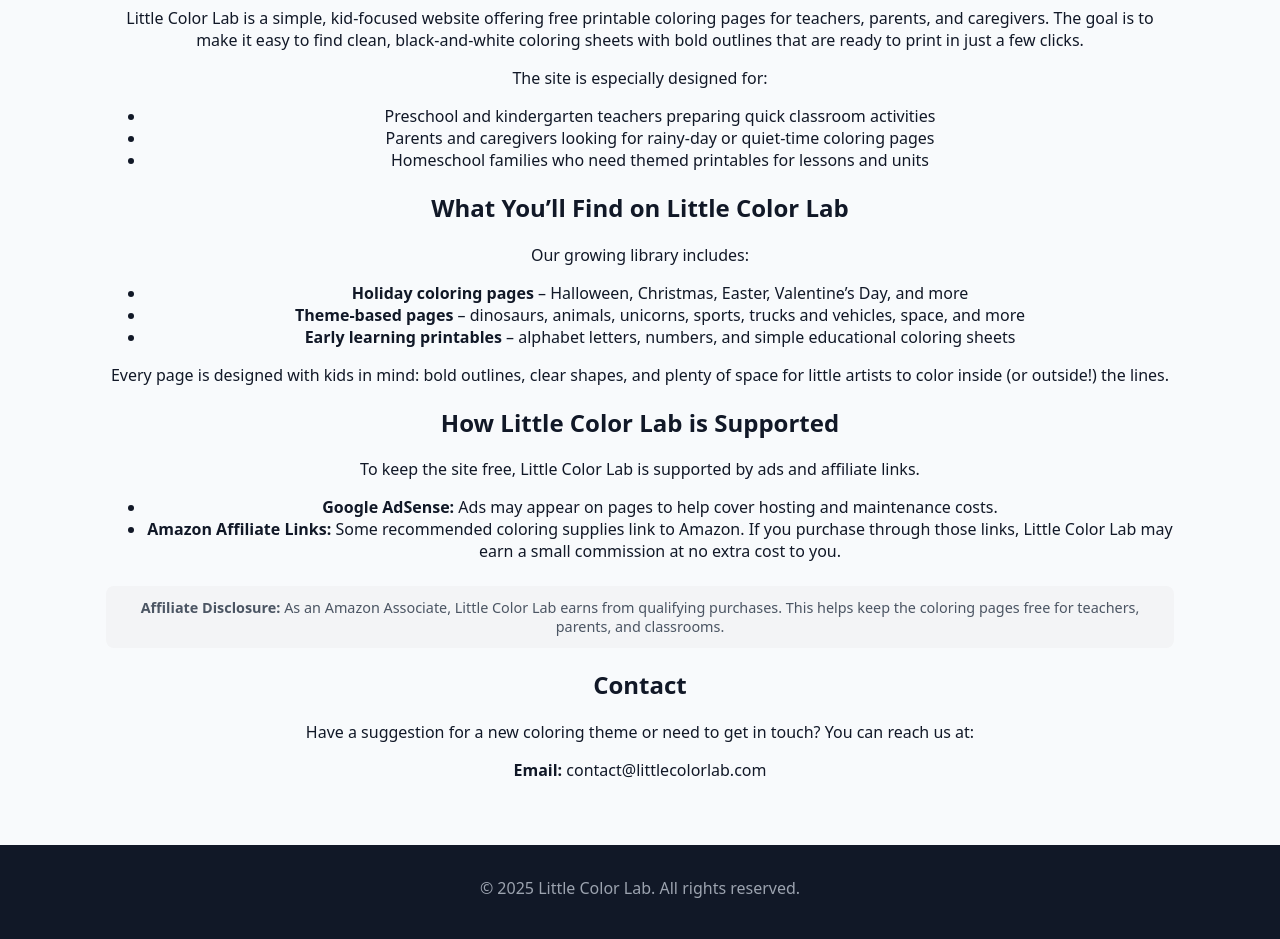
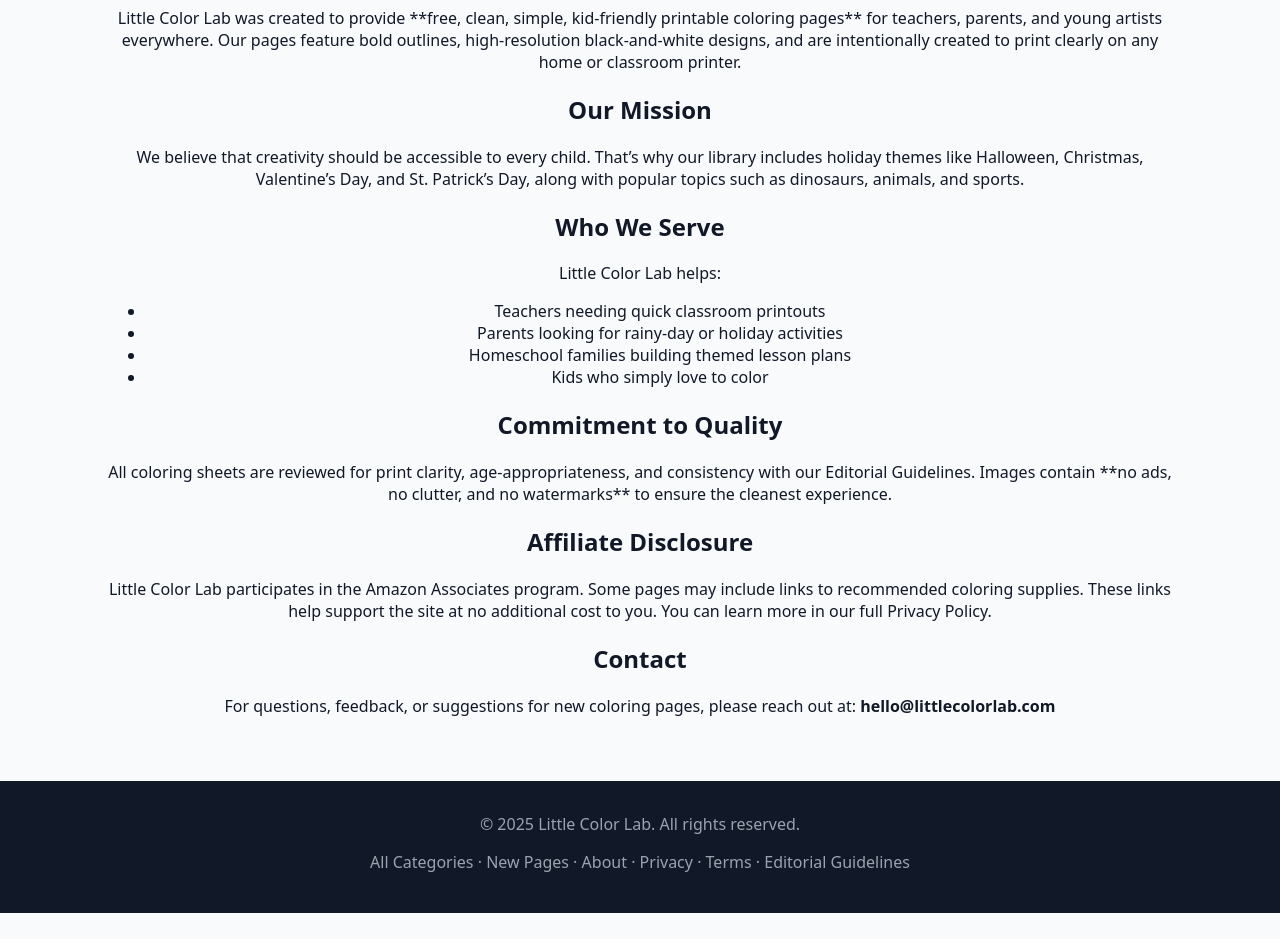
Before and after one commit to rjf5012-cmd/littlecolorlab, a plain HTML site: page about.html in a window 1280 px wide. Shown: the part 480-1419 px from the top of the page. After the commit the page ends 1393 px from the top, so only its background shows below. Drawn offline with Linux system fonts and the light colour scheme.

Commit message:
Update about.html

```diff
--- a/about.html
+++ b/about.html
@@ -2,24 +2,20 @@
 <html lang="en">
 <head>
   <meta charset="UTF-8" />
-  <title>About Little Color Lab | Free Printable Coloring Pages for Kids</title>
+  <title>About Little Color Lab | Our Mission & Free Printable Coloring Pages</title>
 
   <!-- Google AdSense -->
   <script async
     src="https://pagead2.googlesyndication.com/pagead/js/adsbygoogle.js?client=ca-pub-8509398148166447"
-    crossorigin="anonymous">
-  </script>
+    crossorigin="anonymous"></script>
 
+  <!-- Basic SEO -->
   <meta name="viewport" content="width=device-width, initial-scale=1" />
-  <meta
-    name="description"
-    content="Learn about Little Color Lab, a free resource for printable coloring pages for kids. Created for busy teachers and parents who need quick, kid-friendly printables."
-  />
+  <meta name="description" content="Learn about Little Color Lab, our mission, editorial standards, and commitment to free high-quality printable coloring pages for kids, teachers, and parents." />
   <meta name="robots" content="index,follow" />
-  <meta name="author" content="Little Color Lab" />
   <link rel="canonical" href="https://littlecolorlab.com/about.html" />
 
-  <!-- Favicons / manifest -->
+  <!-- Favicons -->
   <link rel="apple-touch-icon" sizes="180x180" href="/apple-touch-icon.png" />
   <link rel="icon" type="image/png" sizes="96x96" href="/favicon-96x96.png" />
   <link rel="icon" type="image/svg+xml" href="/favicon.svg" />
@@ -28,22 +24,33 @@
   <meta name="theme-color" content="#ffffff" />
 
   <!-- Open Graph -->
-  <meta property="og:title" content="About Little Color Lab | Free Printable Coloring Pages for Kids" />
-  <meta property="og:description" content="Little Color Lab was created for busy teachers and parents who need clean, kid-friendly printable coloring pages without hassle." />
+  <meta property="og:title" content="About Little Color Lab" />
+  <meta property="og:description" content="Learn about our mission, team, and commitment to clean and kid-friendly printable coloring pages." />
+  <meta property="og:image" content="https://littlecolorlab.com/apple-touch-icon.png" />
+  <meta property="og:url" content="https://littlecolorlab.com/about.html" />
   <meta property="og:type" content="website" />
-  <meta property="og:url" content="https://littlecolorlab.com/about.html" />
-  <meta property="og:image" content="https://littlecolorlab.com/apple-touch-icon.png" />
 
-  <!-- Twitter -->
-  <meta name="twitter:card" content="summary_large_image" />
-  <meta name="twitter:title" content="About Little Color Lab" />
-  <meta name="twitter:description" content="Learn about Little Color Lab and our free printable coloring pages for kids." />
-  <meta name="twitter:image" content="https://littlecolorlab.com/apple-touch-icon.png" />
+  <!-- Structured Data -->
+  <script type="application/ld+json">
+  {
+    "@context": "https://schema.org",
+    "@type": "AboutPage",
+    "name": "About Little Color Lab",
+    "url": "https://littlecolorlab.com/about.html",
+    "description": "Learn about Little Color Lab and our free printable coloring page mission.",
+    "publisher": {
+      "@type": "Organization",
+      "name": "Little Color Lab",
+      "url": "https://littlecolorlab.com"
+    }
+  }
+  </script>
 
-  <link rel="stylesheet" href="styles.css?v=3" />
+  <link rel="stylesheet" href="/styles.css?v=4" />
 </head>
 
 <body>
+  <!-- Header -->
   <header class="site-header">
     <div class="container header-content">
       <div class="logo">
@@ -52,10 +59,10 @@
         </a>
       </div>
       <nav class="main-nav">
-        <a href="/#browse">Browse Pages</a>
-        <a href="/about.html">About</a>
-        <a href="/privacy.html">Privacy</a>
-        <a href="/terms.html">Terms</a>
+        <a href="/">Home</a>
+        <a href="/#new">New Pages</a>
+        <a href="/#categories">Categories</a>
+        <a href="/about.html" class="active">About</a>
       </nav>
     </div>
   </header>
@@ -67,79 +74,85 @@
 
         <img
           src="/assets/logo/little-color-lab.png"
-          alt="Little Color Lab Brand Mark"
+          alt="Little Color Lab Logo"
           class="footer-logo"
           loading="lazy"
         />
 
         <p>
-          Little Color Lab is a simple, kid-focused website offering free printable coloring pages
-          for teachers, parents, and caregivers. The goal is to make it easy to find clean,
-          black-and-white coloring sheets with bold outlines that are ready to print in just a few clicks.
+          Little Color Lab was created to provide **free, clean, simple, kid-friendly printable
+          coloring pages** for teachers, parents, and young artists everywhere. Our pages feature
+          bold outlines, high-resolution black-and-white designs, and are intentionally created to
+          print clearly on any home or classroom printer.
         </p>
 
+        <h2>Our Mission</h2>
         <p>
-          The site is especially designed for:
+          We believe that creativity should be accessible to every child. That’s why our library
+          includes holiday themes like
+          <a href="/halloween-coloring-pages.html">Halloween</a>,
+          <a href="/christmas-coloring-pages.html">Christmas</a>,
+          <a href="/valentines-coloring-pages.html">Valentine’s Day</a>, and
+          <a href="/stpatricksday-coloring-pages.html">St. Patrick’s Day</a>,
+          along with popular topics such as
+          <a href="/dinosaurs-coloring-pages.html">dinosaurs</a>,
+          <a href="/animals-coloring-pages.html">animals</a>, and
+          <a href="/sports-coloring-pages.html">sports</a>.
+        </p>
+
+        <h2>Who We Serve</h2>
+        <p>
+          Little Color Lab helps:
         </p>
         <ul>
-          <li>Preschool and kindergarten teachers preparing quick classroom activities</li>
-          <li>Parents and caregivers looking for rainy-day or quiet-time coloring pages</li>
-          <li>Homeschool families who need themed printables for lessons and units</li>
+          <li>Teachers needing quick classroom printouts</li>
+          <li>Parents looking for rainy-day or holiday activities</li>
+          <li>Homeschool families building themed lesson plans</li>
+          <li>Kids who simply love to color</li>
         </ul>
 
-        <h2>What You’ll Find on Little Color Lab</h2>
+        <h2>Commitment to Quality</h2>
         <p>
-          Our growing library includes:
-        </p>
-        <ul>
-          <li><strong>Holiday coloring pages</strong> – Halloween, Christmas, Easter, Valentine’s Day, and more</li>
-          <li><strong>Theme-based pages</strong> – dinosaurs, animals, unicorns, sports, trucks and vehicles, space, and more</li>
-          <li><strong>Early learning printables</strong> – alphabet letters, numbers, and simple educational coloring sheets</li>
-        </ul>
-
-        <p>
-          Every page is designed with kids in mind: bold outlines, clear shapes, and plenty of space
-          for little artists to color inside (or outside!) the lines.
+          All coloring sheets are reviewed for print clarity, age-appropriateness, and consistency
+          with our <a href="/editorial-guidelines.html">Editorial Guidelines</a>.
+          Images contain **no ads, no clutter, and no watermarks** to ensure the cleanest experience.
         </p>
 
-        <h2>How Little Color Lab is Supported</h2>
+        <h2>Affiliate Disclosure</h2>
         <p>
-          To keep the site free, Little Color Lab is supported by ads and affiliate links.
-        </p>
-        <ul>
-          <li>
-            <strong>Google AdSense:</strong> Ads may appear on pages to help cover hosting and maintenance costs.
-          </li>
-          <li>
-            <strong>Amazon Affiliate Links:</strong> Some recommended coloring supplies link to Amazon. If you purchase
-            through those links, Little Color Lab may earn a small commission at no extra cost to you.
-          </li>
-        </ul>
-
-        <p class="affiliate-disclosure">
-          <strong>Affiliate Disclosure:</strong> As an Amazon Associate, Little Color Lab earns from qualifying purchases.
-          This helps keep the coloring pages free for teachers, parents, and classrooms.
+          Little Color Lab participates in the Amazon Associates program. Some pages may include
+          links to recommended coloring supplies. These links help support the site at no additional
+          cost to you. You can learn more in our full <a href="/privacy.html">Privacy Policy</a>.
         </p>
 
         <h2>Contact</h2>
         <p>
-          Have a suggestion for a new coloring theme or need to get in touch?
-          You can reach us at:
+          For questions, feedback, or suggestions for new coloring pages, please reach out at:
+          <strong>hello@littlecolorlab.com</strong>
         </p>
-        <p>
-          <strong>Email:</strong>
-          <a href="mailto:contact@littlecolorlab.com">contact@littlecolorlab.com</a>
-        </p>
+
       </div>
     </section>
   </main>
 
+  <!-- Footer -->
   <footer class="site-footer">
     <div class="container footer-content">
       <p>&copy; <span id="year"></span> Little Color Lab. All rights reserved.</p>
+      <p>
+        <a href="/#categories">All Categories</a> ·
+        <a href="/#new">New Pages</a> ·
+        <a href="/about.html">About</a> ·
+        <a href="/privacy.html">Privacy</a> ·
+        <a href="/terms.html">Terms</a> ·
+        <a href="/editorial-guidelines.html">Editorial Guidelines</a>
+      </p>
     </div>
   </footer>
 
-  <script src="app.js?v=3"></script>
+  <script>
+    document.getElementById("year").textContent = new Date().getFullYear();
+  </script>
+
 </body>
 </html>
```
